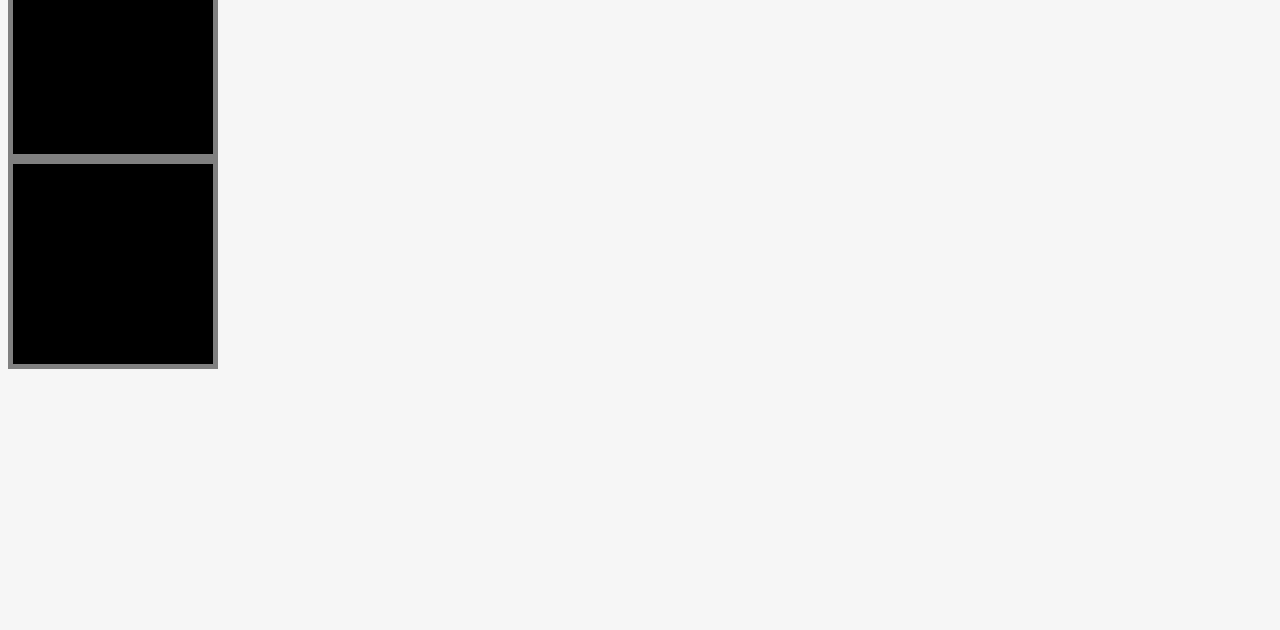
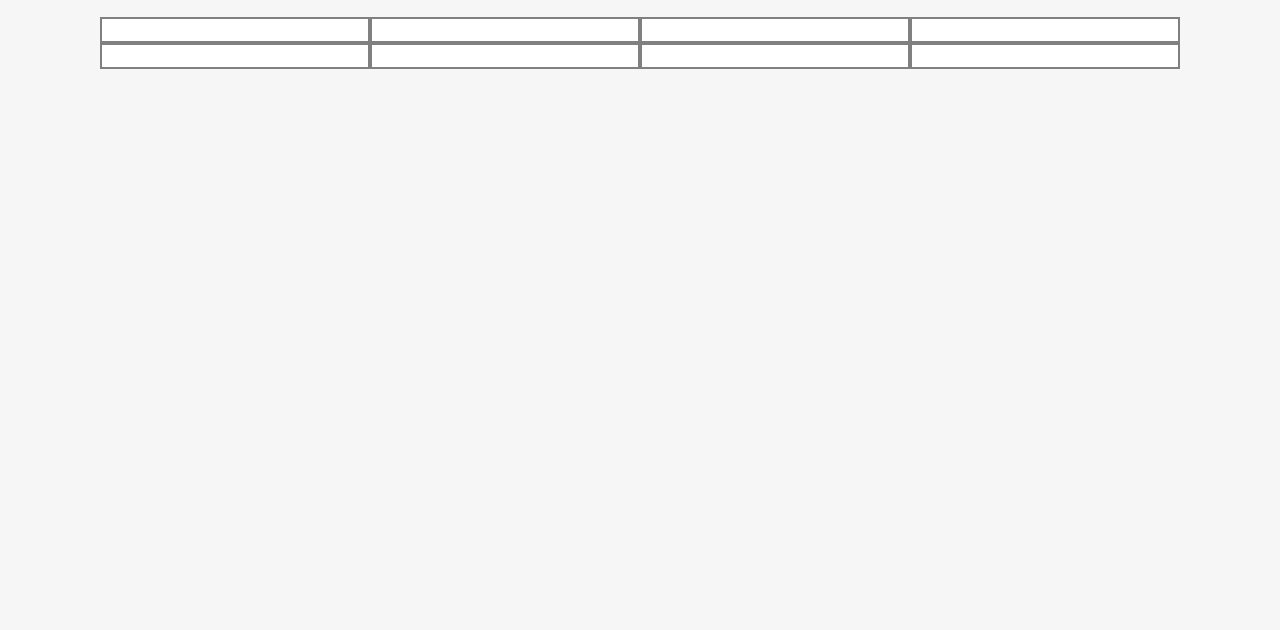
Before and after one commit to joefedden/joefedden.me, a plain HTML site: page index.html in a window 1280 px wide. Shown: the part 170-800 px from the top of the page. Drawn offline with nearby package versions, Linux system fonts and the light colour scheme.

Commit message:
Added CSS table

```diff
--- a/index.html
+++ b/index.html
@@ -10,7 +10,20 @@
     </head>
     <body>
         <h1>joefedden.me</h1>
-        <div class="about"></div>
-        <div class="github"></div>
+        <div class="infoTable">
+        	<div class="row">
+        		<div class="cell" id="about">
+
+        		</div>
+        		<div class="cell"></div>
+        		<div class="cell"></div>
+        		<div class="cell"></div>
+        	</div>
+        	<div class="row">
+        		<div class="cell"></div>
+        		<div class="cell"></div>
+        		<div class="cell"></div>
+        		<div class="cell"></div>
+        </div>
     </body>
 </html>
--- a/style.css
+++ b/style.css
@@ -1,6 +1,7 @@
 body {
 	opacity: 0;
 	background-color: #f6f6f6;
+	margin: 100px;
 
 }
 
@@ -11,10 +12,24 @@ h1 {
 	text-align: center;
 }
 
-div {
-	height: 200px;
-	width: 200px;
-	background-color: black;
-	border: 5px solid gray;
+.infoTable {
+	width: 100%;
 	display: table;
 }
+
+.row {
+	display: table-row;
+}
+
+.cell {
+	display: table-cell;
+	width: 20px;
+	height: 20px;
+	background-color: white;
+	border: 2px solid gray;
+	padding: 1px;
+}
+
+#about {
+	background-image: ;
+}
```
